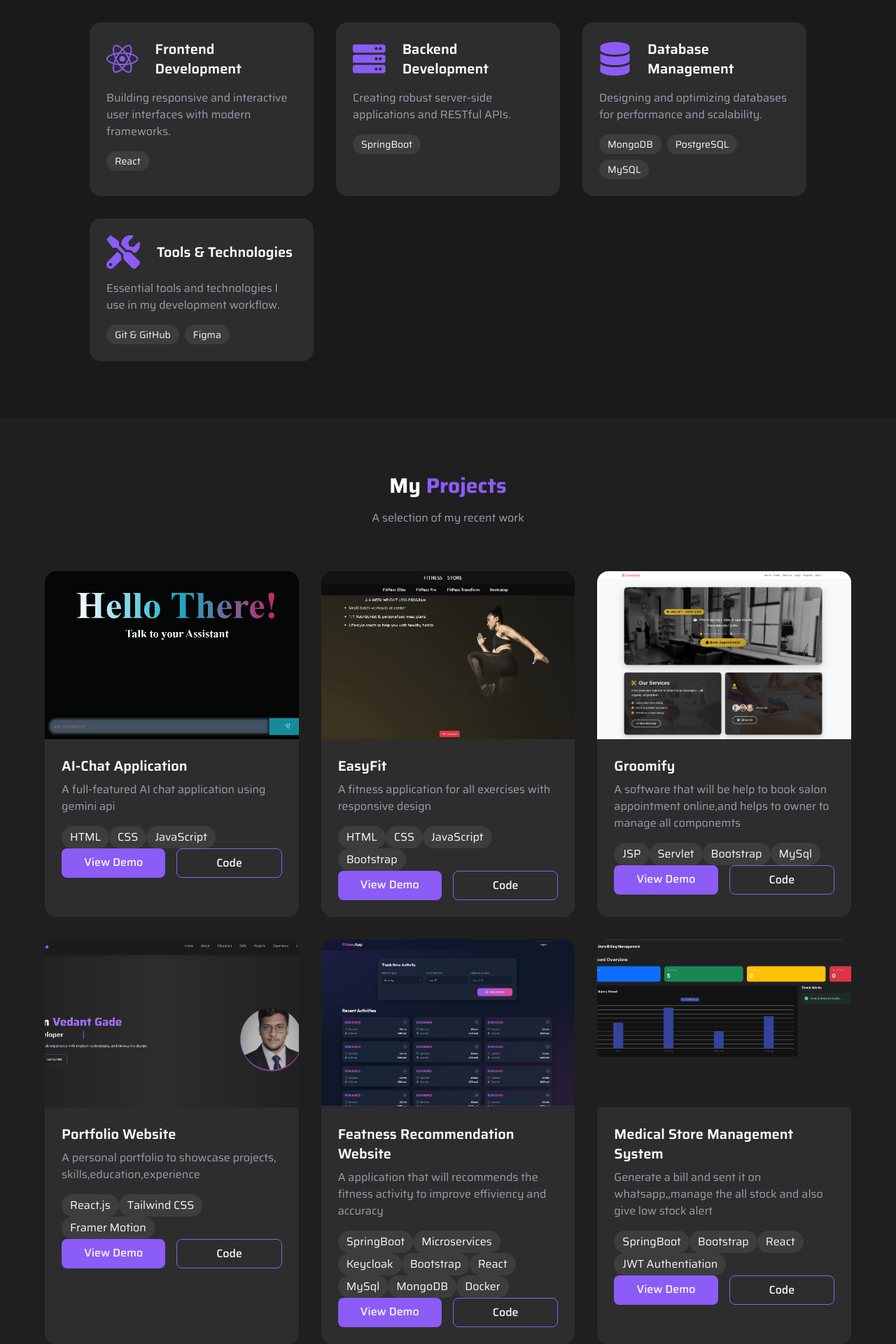
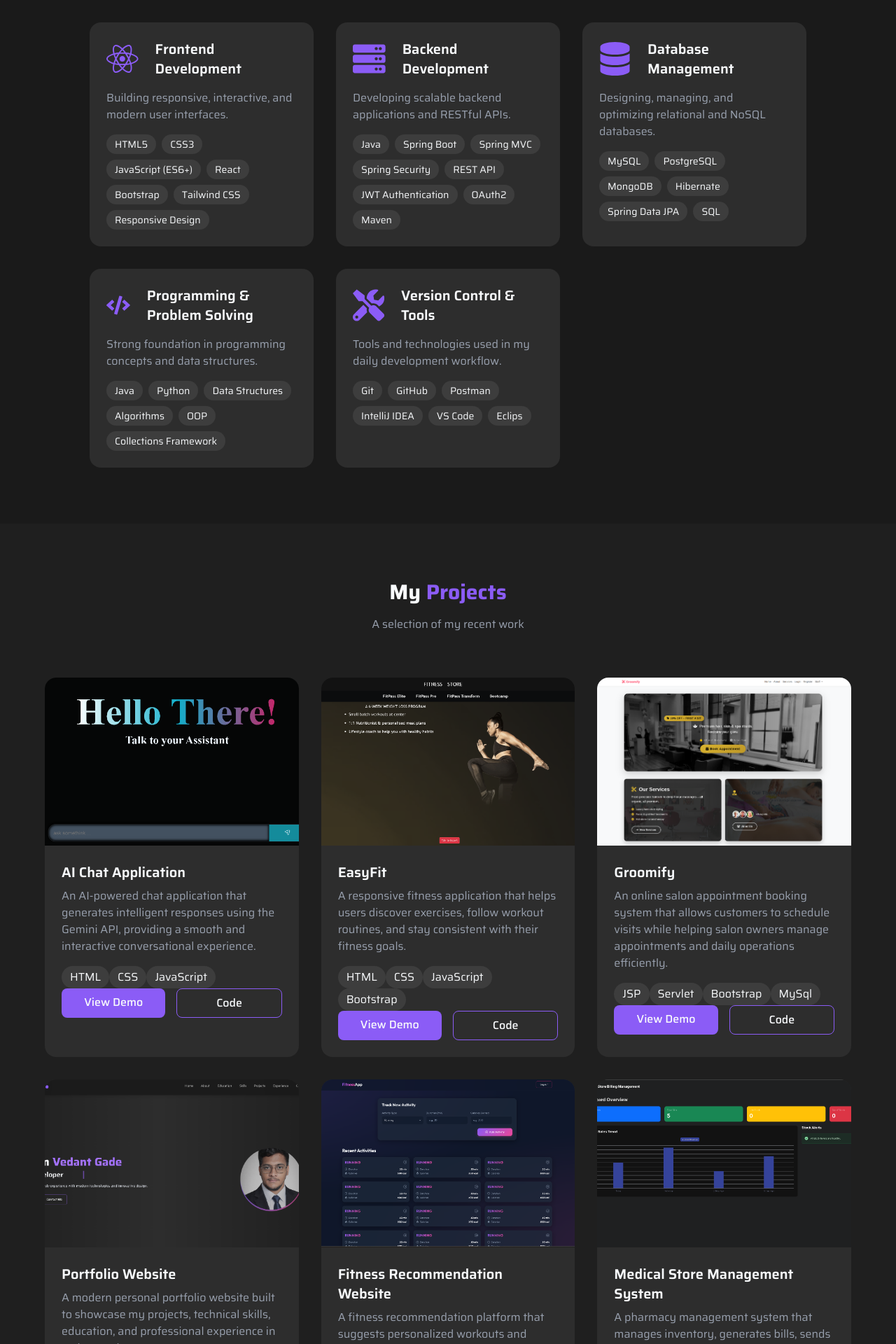
Before and after one commit to vedantgade555/Personal-Portfolio, a React (Vite) app in the folder Portfolio Website/: page / in a window 1280 px wide. Shown: the part 3040-4960 px from the top of the page at 70% size. Built offline with nearby package versions, Linux system fonts and the light colour scheme.

Commit message:
Add some projects

```diff
--- a/Portfolio Website/src/assets/assets.js
+++ b/Portfolio Website/src/assets/assets.js
@@ -8,6 +8,8 @@ import projectImg3 from '../assets/project3.avif';
 import projectImg4 from '../assets/project4.avif';
 import projectImg5 from '../assets/project5.avif';
 import projectImg6 from '../assets/project6.avif';
+import projectImg7 from '../assets/project7.avif';
+import projectImg8 from '../assets/project8.avif';
 
 
 export const assets = {
@@ -41,70 +43,124 @@ export const aboutInfo = [
 
 export const skills = [
   {
-    title: 'Frontend Development',
+    title: "Frontend Development",
     icon: FaReact,
-    description: 'Building responsive and interactive user interfaces with modern frameworks.',
-    tags: ['React']
+    description: "Building responsive, interactive, and modern user interfaces.",
+    tags: [
+      "HTML5",
+      "CSS3",
+      "JavaScript (ES6+)",
+      "React",
+      "Bootstrap",
+      "Tailwind CSS",
+      "Responsive Design"
+    ]
   },
   {
-    title: 'Backend Development',
+    title: "Backend Development",
     icon: FaServer,
-    description: 'Creating robust server-side applications and RESTful APIs.',
-    tags: ['SpringBoot']
+    description: "Developing scalable backend applications and RESTful APIs.",
+    tags: [
+      "Java",
+      "Spring Boot",
+      "Spring MVC",
+      "Spring Security",
+      "REST API",
+      "JWT Authentication",
+      "OAuth2",
+      "Maven"
+    ]
   },
   {
-    title: 'Database Management',
+    title: "Database Management",
     icon: FaDatabase,
-    description: 'Designing and optimizing databases for performance and scalability.',
-    tags: ['MongoDB', 'PostgreSQL', 'MySQL']
+    description: "Designing, managing, and optimizing relational and NoSQL databases.",
+    tags: [
+      "MySQL",
+      "PostgreSQL",
+      "MongoDB",
+      "Hibernate",
+      "Spring Data JPA",
+      "SQL"
+    ]
   },
+  {
+    title: "Programming & Problem Solving",
+    icon: FaCode,
+    description: "Strong foundation in programming concepts and data structures.",
+    tags: [
+      "Java",
+      "Python",
+      "Data Structures",
+      "Algorithms",
+      "OOP",
+      "Collections Framework"
+    ]
+  },
+  {
+    title: "Version Control & Tools",
+    icon: FaTools,
+    description: "Tools and technologies used in my daily development workflow.",
+    tags: [
+      "Git",
+      "GitHub",
+      "Postman",
+      "IntelliJ IDEA",
+      "VS Code",
+      "Eclips"
+    ]
+  },
+  // Uncomment if you learn these technologies
   // {
-  //   title: 'Cloud & DevOps',
+  //   title: "Cloud & DevOps",
   //   icon: FaCloud,
-  //   description: 'Deploying and managing applications in cloud environments.',
-  //   tags: ['AWS', 'Docker', 'Kubernetes', 'CI/CD']
-  // },
-  {
-    title: 'Tools & Technologies',
-    icon: FaTools,
-    description: 'Essential tools and technologies I use in my development workflow.',
-    tags: ['Git & GitHub', 'Figma']
-  }
+  //   description: "Deploying and managing applications in cloud environments.",
+  //   tags: [
+  //     "Docker",
+  //     "AWS",
+  //     "Kubernetes",
+  //     "CI/CD",
+  //     "GitHub Actions"
+  //   ]
+  // }
 ];
-
 
 
 export const projects = [
   {
-    title: "AI-Chat Application",
-    description: "A full-featured AI chat application using gemini api",
+    title: "AI Chat Application",
+    description:
+      "An AI-powered chat application that generates intelligent responses using the Gemini API, providing a smooth and interactive conversational experience.",
     image: projectImg1,
     tech: ["HTML", "CSS", "JavaScript"],
-    icons: [FaReact, FaNodeJs, FaDatabase , FaStripe],
+    icons: [FaReact, FaNodeJs, FaDatabase, FaStripe],
     demo: "#",
     code: "#",
   },
   {
     title: "EasyFit",
-    description: "A fitness application for all exercises with responsive design",
+    description:
+      "A responsive fitness application that helps users discover exercises, follow workout routines, and stay consistent with their fitness goals.",
     image: projectImg2,
     tech: ["HTML", "CSS", "JavaScript", "Bootstrap"],
-    icons: [FaVuejs, FaFire, FaCloud , FaDatabase],
+    icons: [FaVuejs, FaFire, FaCloud, FaDatabase],
     demo: "#",
     code: "#",
   },
   {
     title: "Groomify",
-    description: "A software that will be help to book salon appointment online,and helps to owner to manage all componemts",
+    description:
+      "An online salon appointment booking system that allows customers to schedule visits while helping salon owners manage appointments and daily operations efficiently.",
     image: projectImg3,
-    tech: ["JSP", "Servlet","Bootstrap","MySql"],
+    tech: ["JSP", "Servlet", "Bootstrap", "MySql"],
     icons: [FaReact, FaDatabase],
     demo: "#",
     code: "#",
   },
   {
     title: "Portfolio Website",
-    description: "A personal portfolio to showcase projects, skills,education,experience",
+    description:
+      "A modern personal portfolio website built to showcase my projects, technical skills, education, and professional experience in an interactive way.",
     image: projectImg4,
     tech: ["React.js", "Tailwind CSS", "Framer Motion"],
     icons: [FaReact, FaCloud],
@@ -112,19 +168,41 @@ export const projects = [
     code: "#",
   },
   {
-    title: "Featness Recommendation Website",
-    description: "A application that will recommends the fitness activity to improve effiviency and accuracy",
+    title: "Fitness Recommendation Website",
+    description:
+      "A fitness recommendation platform that suggests personalized workouts and activities based on user preferences to support healthier lifestyle choices.",
     image: projectImg5,
-    tech: ["SpringBoot","Microservices","Keycloak","Bootstrap","React", "MySql", "MongoDB","Docker"],
-    icons: [FaReact, FaNodeJs, FaDatabase ],
+    tech: ["SpringBoot", "Microservices", "Keycloak", "Bootstrap", "React", "MySql", "MongoDB", "Docker"],
+    icons: [FaReact, FaNodeJs, FaDatabase],
     demo: "#",
     code: "#",
   },
   {
     title: "Medical Store Management System",
-    description: "Generate a bill and sent it on whatsapp,,manage the all stock and also give low stock alert",
+    description:
+      "A pharmacy management system that manages inventory, generates bills, sends invoices through WhatsApp, and provides low-stock alerts for better inventory control.",
     image: projectImg6,
-    tech: ["SpringBoot","Bootstrap","React","JWT Authentiation"],
+    tech: ["SpringBoot", "Bootstrap", "React", "JWT Authentication"],
+    icons: [FaRobot, FaReact, FaCloud],
+    demo: "#",
+    code: "#",
+  },
+  {
+    title: "Video Calling and Chat Application",
+    description:
+      "A real-time communication platform that enables users to create virtual meeting rooms, exchange messages, and participate in secure video calls.",
+    image: projectImg7,
+    tech: ["SpringBoot", "Bootstrap", "React", "JWT Authentication"],
+    icons: [FaRobot, FaReact, FaCloud],
+    demo: "#",
+    code: "#",
+  },
+  {
+    title: "Secure Notes",
+    description:
+      "A secure note-taking application with JWT-based authentication and Google and GitHub OAuth login, allowing users to store and manage their notes safely.",
+    image: projectImg8,
+    tech: ["SpringBoot", "Bootstrap", "React", "JWT Authentication", "OAuth2 Authentication"],
     icons: [FaRobot, FaReact, FaCloud],
     demo: "#",
     code: "#",
--- a/Portfolio Website/src/components/Contact.jsx
+++ b/Portfolio Website/src/components/Contact.jsx
@@ -138,12 +138,12 @@ const Contact = () => {
                  <a href="https://www.linkedin.com/in/vedant-gade-a95037353?utm_source=share_via&utm_content=profile&utm_medium=member_android" className="w-12 h-12 rounded-full bg-dark-300 flex items-center justify-center text-blue-400 hover:bg-blue-400 hover:text-white transition duration-300">
                   <FaLinkedin />
                 </a>
-                 <a href="#" className="w-12 h-12 rounded-full bg-dark-300 flex items-center justify-center text-blue-400 hover:bg-blue-400 hover:text-white transition duration-300">
+                 {/* <a href="#" className="w-12 h-12 rounded-full bg-dark-300 flex items-center justify-center text-blue-400 hover:bg-blue-400 hover:text-white transition duration-300">
                   <FaTwitter />
                 </a>
                  <a href="#" className="w-12 h-12 rounded-full bg-dark-300 flex items-center justify-center text-pink hover:bg-pink hover:text-white transition duration-300">
                   <FaDribbble />
-                </a>
+                </a> */}
                 <a href="https://www.instagram.com/vedant.gade_5500?utm_source=qr&igsh=MXQ4dm0zOW1wYm5xbw%3D%3D" className="w-12 h-12 rounded-full bg-dark-300 flex items-center justify-center text-pink hover:bg-pink hover:text-white transition duration-300">
                   <FaInstagram />
                 </a>
```
Also changed, not shown: Portfolio Website/src/assets/project7.avif (added), Portfolio Website/src/assets/project8.avif (added).
